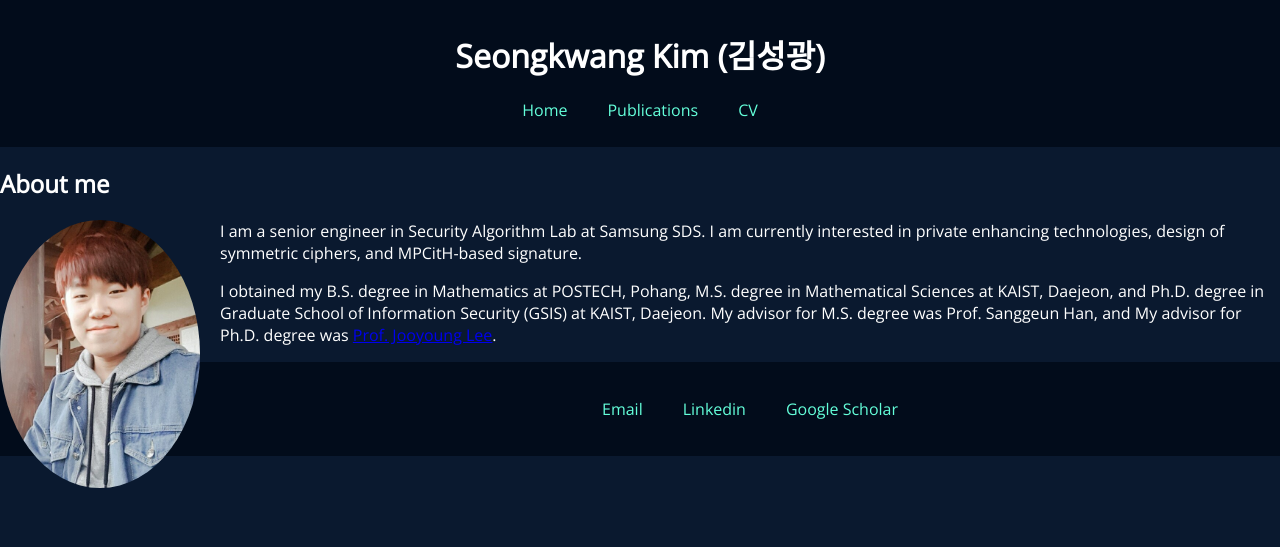
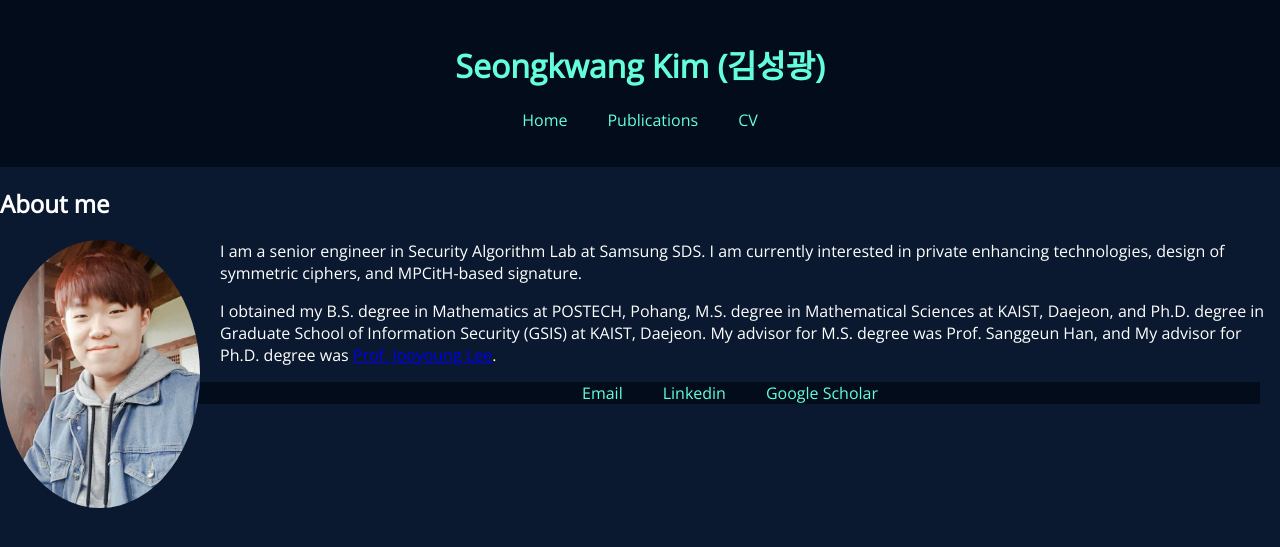
Before and after one commit to sgk1m/sgk1m.github.io, a Jekyll site: the page built from index.html, in a window 1280 px wide. Shown: the top 547 px of the page. Built offline with Jekyll 4.4.1, drawn with Linux system fonts in a browser that asks for light colours.

Commit message:
Update main.css

```diff
--- a/css/main.css
+++ b/css/main.css
@@ -1,14 +1,22 @@
 body {
     margin: 0;
+    padding: 0;
     font-family: 'Open Sans', sans-serif;
     background-color: #0A192F; /* Dark blue background */
     color: #fff; /* White text color */
 }
 
-header {
-    background-color: #020c1b; /* Darker blue for header */
-    padding: 10px 5%;
+header, footer {
+    background-color: #020c1b; /* Darker blue for header and footer */
+    color: #64ffda; /* Bright accent color for text */
+    padding: 20px 0;
     text-align: center;
+}
+
+header nav, .main, footer {
+    max-width: 1200px;
+    margin: 0 auto;
+    padding: 0 20px;
 }
 
 nav ul {
@@ -32,23 +40,13 @@
 }
 
 .main {
-    width: 80%;
-    max-width: 1200px;
-    margin: 20px auto;
-    padding: 0 20px;
+    width: 100%;
 }
 
 .profile-image {
     float: left;
     margin-right: 20px;
     border-radius: 50%; /* Circular profile image */
-}
-
-footer {
-    background-color: #020c1b;
-    color: #64ffda;
-    text-align: center;
-    padding: 20px 0;
 }
 
 footer ul {
@@ -62,12 +60,18 @@
     margin: 0 20px;
 }
 
-@media (max-width: 768px) {
+@media (max-width: 1200px) {
+    header nav, .main, footer {
+        padding: 0 10px;
+    }
+
     .profile-image {
         width: 100%;
         margin: 0 0 20px 0;
     }
+}
 
+@media (max-width: 768px) {
     nav ul, footer ul {
         flex-direction: column;
     }
```
